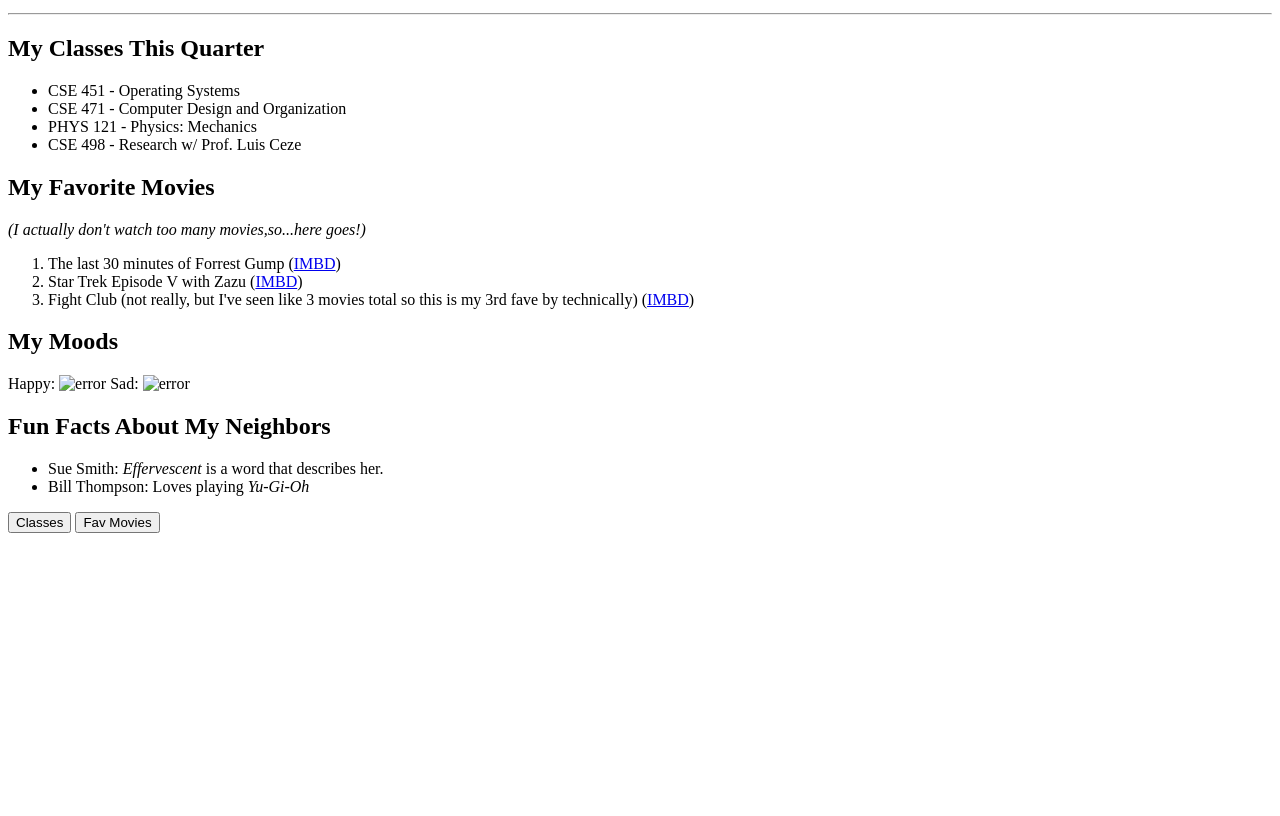
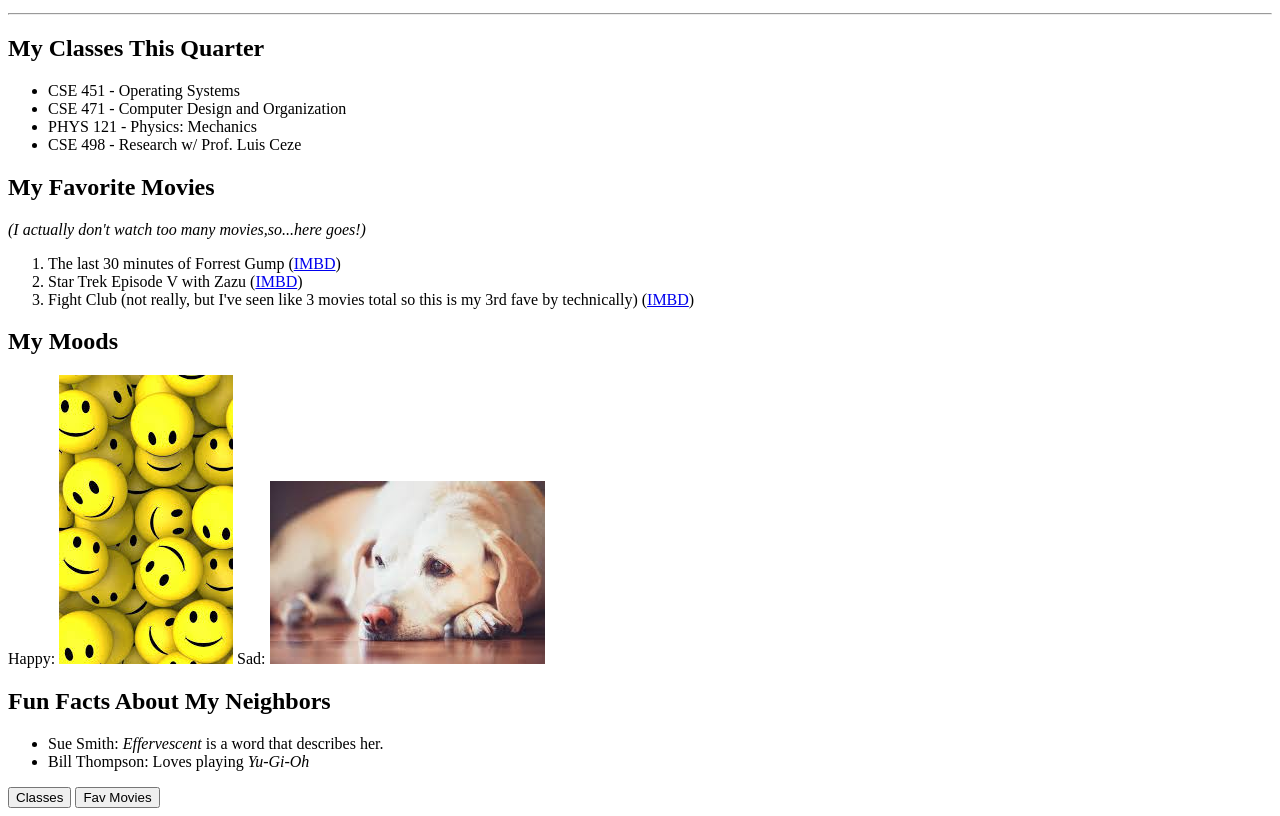
Before and after one commit to Sai-Kumar-eddum/OpptyTraining, a plain HTML site: page HTML/Day-1/Practice/index.html in a window 1280 px wide. Shown: the part 101-917 px from the top of the page. Before the commit the page ends 800 px from the top, so only its background shows below. Drawn offline with Linux system fonts and the light colour scheme.

Commit message:
Update index.html

```diff
--- a/HTML/Day-1/Practice/index.html
+++ b/HTML/Day-1/Practice/index.html
@@ -24,7 +24,7 @@
         <li>Fight Club (not really, but I've seen like 3 movies total so this is my 3rd fave by technically) (<a href="https://www.imdb.com/title/tt0137523/" target="_blank">IMBD</a>)</li>
     </ol>
     <h2>My Moods</h2>
-    <p>Happy: <img src="./asserts/happy.png" alt="error"> Sad: <img src="./asserts/image.png" alt="error"></p>
+    <p>Happy: <img src="./happy.png" alt="error"> Sad: <img src="./image.png" alt="error"></p>
     <h2>Fun Facts About My Neighbors</h2>
     <ul>
         <li>Sue Smith: <i>Effervescent</i> is a word that describes her.</li>
```
